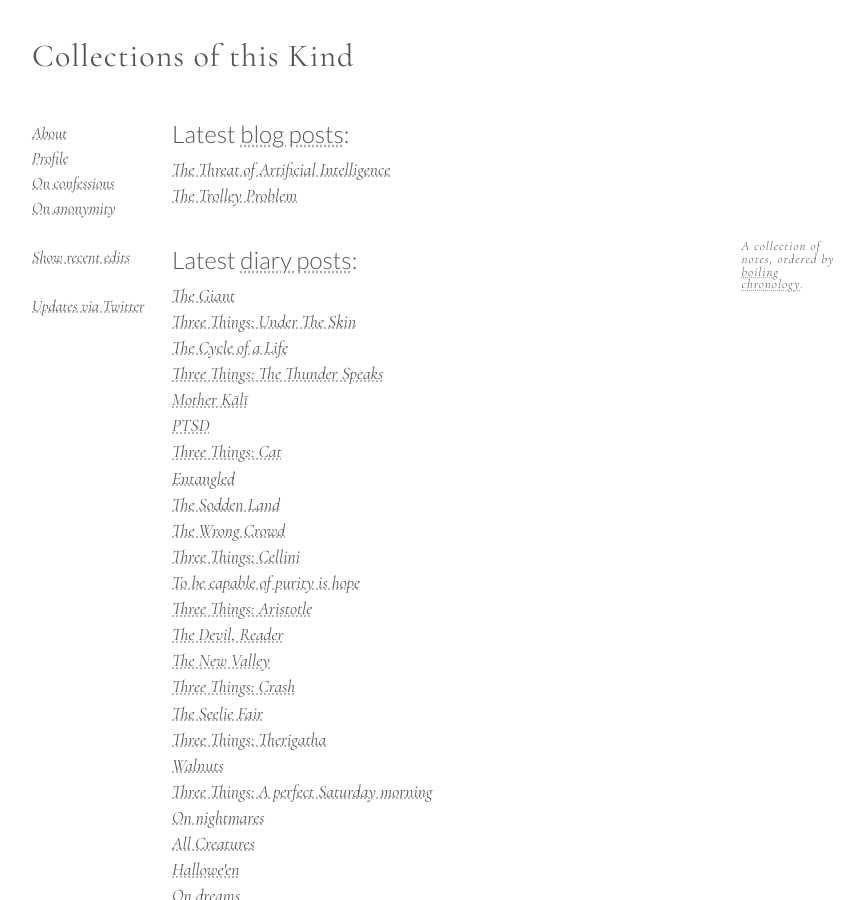
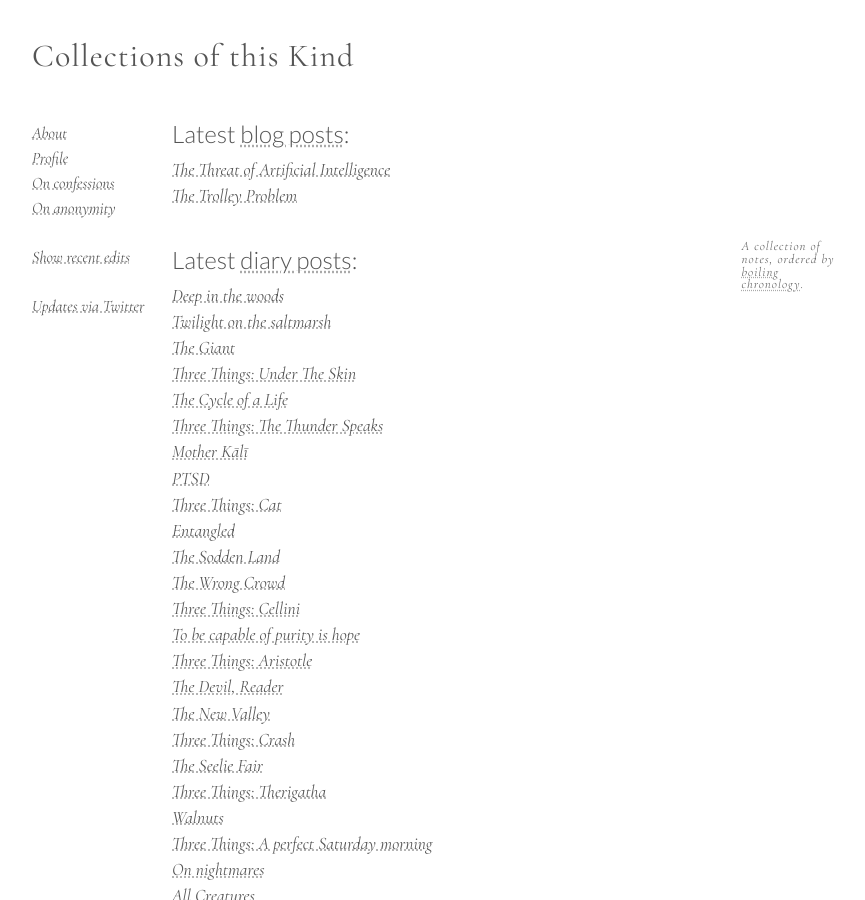
Before and after one commit to CollectionsOfThisKind/collectionsofthiskind.github.io, a Jekyll site: the page built from index.html, in a window 1280 px wide and 900 px high. Shown: the whole window, without its empty margins (78-943 px from the left). Built offline with Jekyll 4.4.1, drawn with Linux system fonts in a browser that asks for light colours.

Commit message:
Add files via upload

```diff
--- a/index.html
+++ b/index.html
@@ -47,6 +47,8 @@ A collection of notes, ordered by <a href="/pages/about/boiling.html">boiling ch
 
 <ul class="new">
 
+<li><a href="pages/diary/asylum.html">Deep in the woods</a></li>
+<li><a href="pages/diary/saltmarsh.html">Twilight on the saltmarsh</a></li>
 <li><a href="pages/diary/giant.html">The Giant</a></li>
 <li><a href="pages/diary/three-black.html">Three Things: Under The Skin</a></li>
 <li><a href="pages/diary/cycle.html">The Cycle of a Life</a></li>
```
